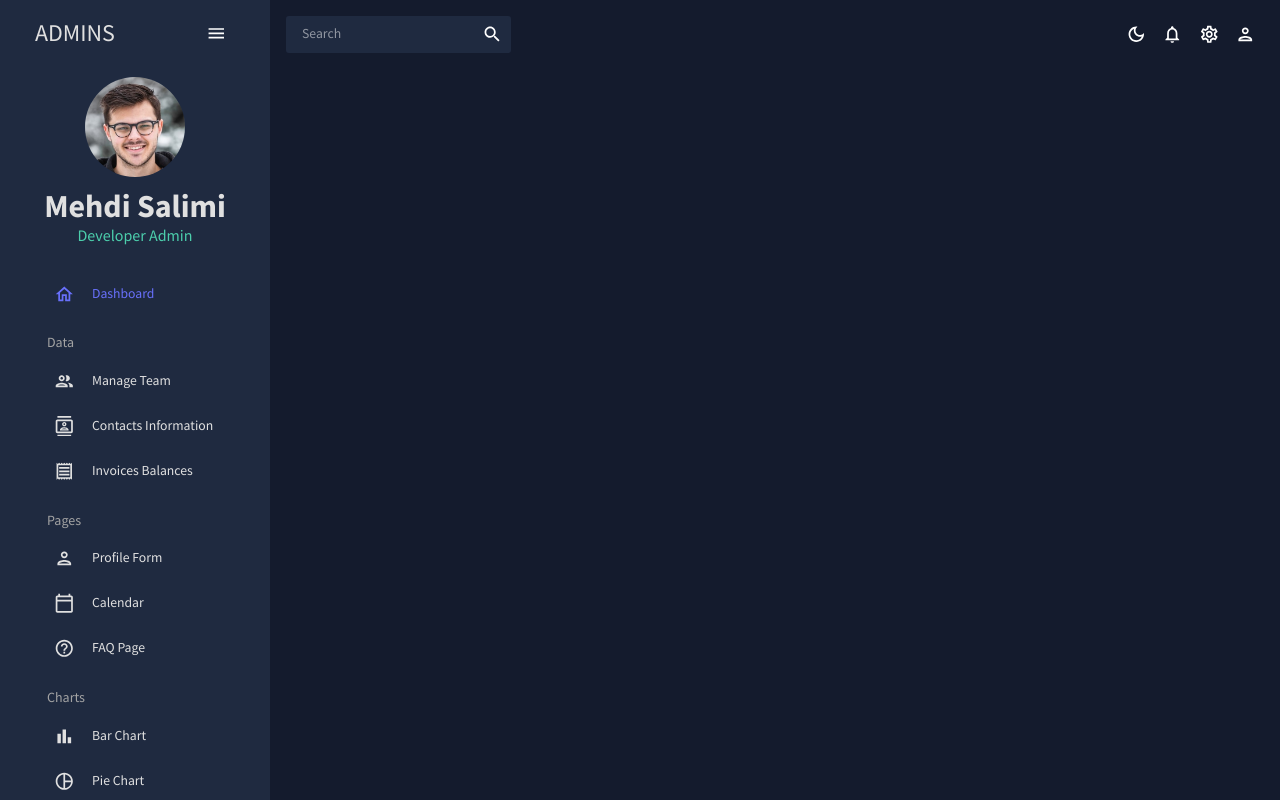
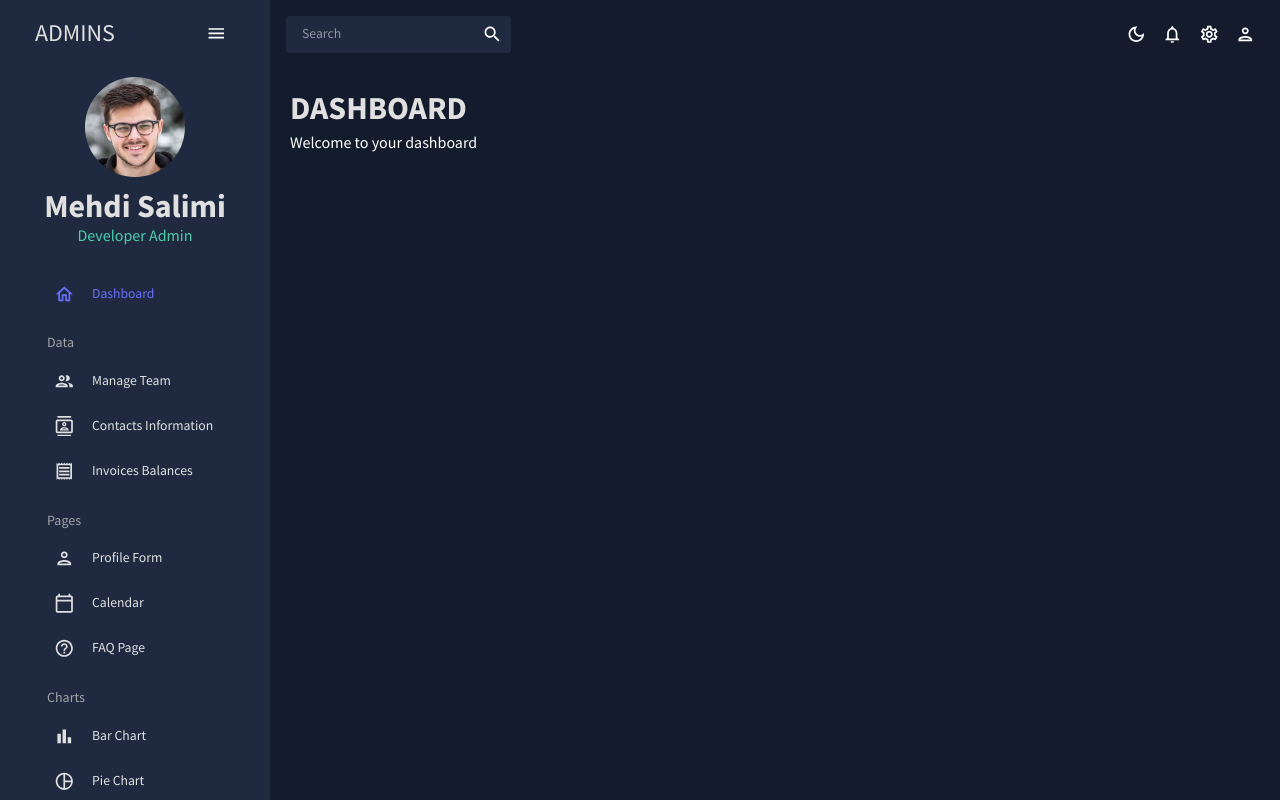
Before and after one commit to SalimiDev/react-admin-dashboard, a React (Create React App) app: page / in a window 1280 px wide. Built offline with nearby package versions, Linux system fonts and the light colour scheme.

Commit message:
feat:added header of dashboard

```diff
--- a/src/App.js
+++ b/src/App.js
@@ -1,8 +1,10 @@
 import React from 'react';
+import { Routes, Route } from 'react-router-dom';
 import { ColorModeContext, useMode } from './theme';
 import { CssBaseline, ThemeProvider } from '@mui/material';
 import Topbar from './scenes/global/Topbar';
 import Sidebar from './scenes/global/Sidebar';
+import Dashboard from './scenes/dashboard';
 
 const App = () => {
     const [theme, colorMode] = useMode();
@@ -14,6 +16,9 @@
                     <Sidebar />
                     <main className='content'>
                         <Topbar />
+                        <Routes>
+                            <Route path='/' element={<Dashboard />} />
+                        </Routes>
                     </main>
                 </div>
             </ThemeProvider>
--- /dev/null
+++ b/src/components/Header.jsx
@@ -0,0 +1,20 @@
+import React from 'react';
+import { Typography, Box, useTheme } from '@mui/material';
+import { tokens } from '../theme';
+
+const Header = ({ title, subtitle }) => {
+    const theme = useTheme();
+    const colors = tokens(theme.palette.mode);
+    return (
+        <Box mb='30px'>
+            <Typography variant='h2' color={colors.grey[100]} fontWeight='bold' sx={{ mb: '5px' }}>
+                {title}
+            </Typography>
+            <Typography variant='h5' colors={colors.greenAccent[400]}>
+                {subtitle}
+            </Typography>
+        </Box>
+    );
+};
+
+export default Header;
--- a/src/scenes/dashboard/index.jsx
+++ b/src/scenes/dashboard/index.jsx
@@ -1,10 +1,14 @@
 import React from 'react';
+import { Box } from '@mui/material';
+import Header from '../../components/Header';
 
 const Dashboard = () => {
     return (
-        <div>
-            Dashboard
-        </div>
+        <Box m='20px'>
+            <Box display='flex' justifyContent='space-between' alignItems='center'>
+                <Header title='DASHBOARD' subtitle='Welcome to your dashboard' />
+            </Box>
+        </Box>
     );
 };
 
```
